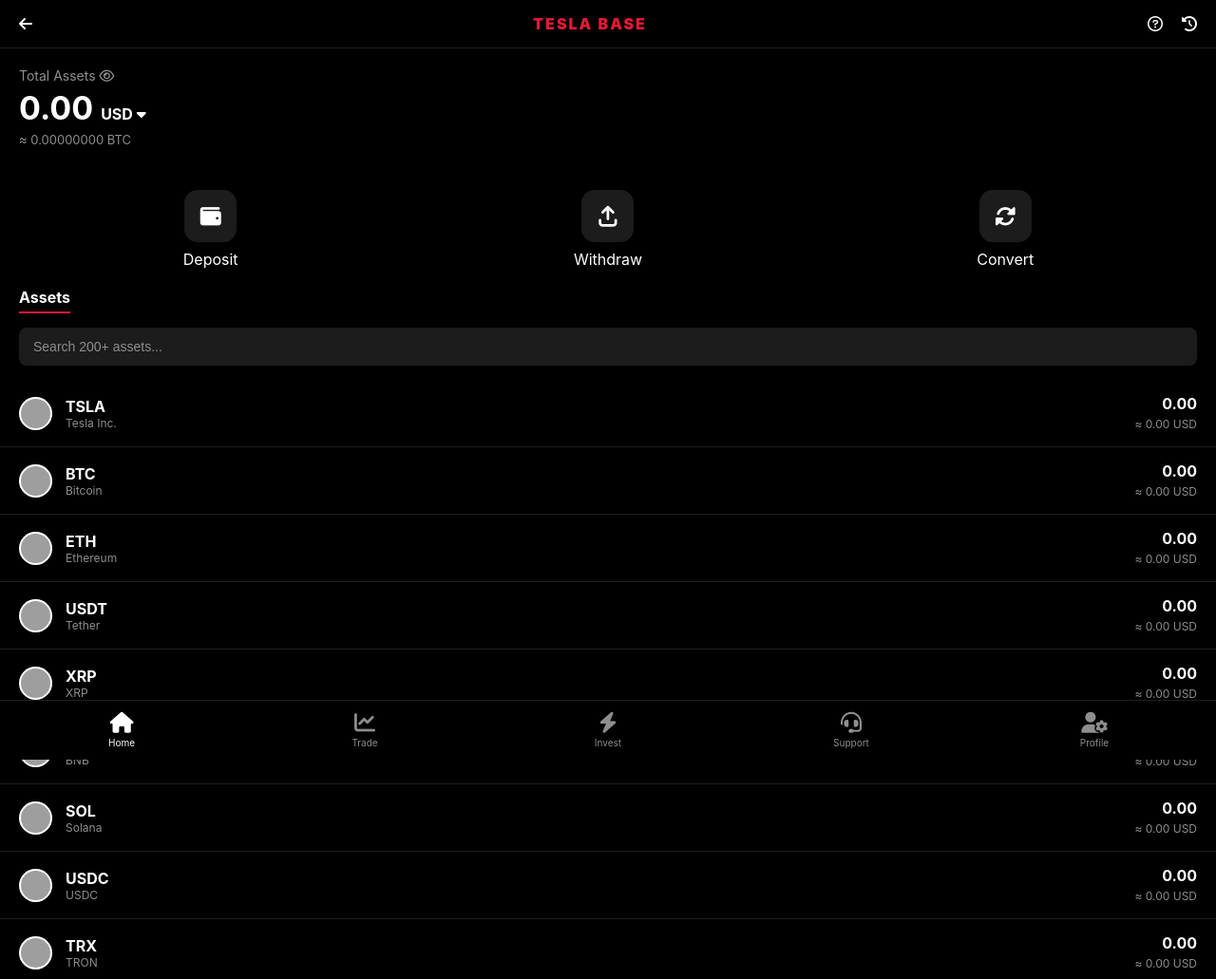
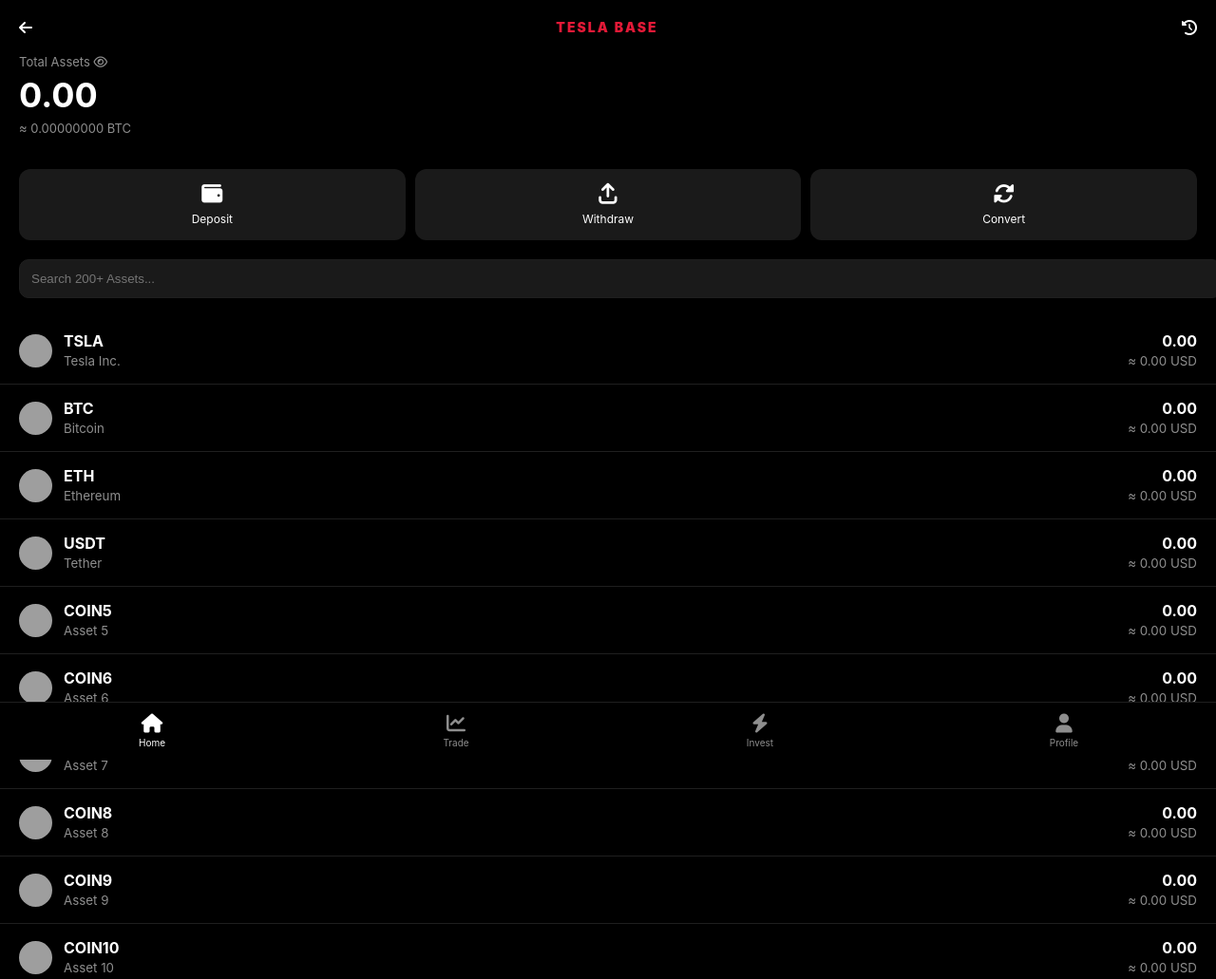
Before and after one commit to sweetcsf1-png/Tesla-Base, a plain HTML site: page dashboard.html in a window 1280 px wide. Shown: the top 1031 px of the page at 95% size. Drawn offline with Linux system fonts and the light colour scheme; grey boxes are pictures that could not be loaded.

Commit message:
dashboard.html

```diff
--- a/dashboard.html
+++ b/dashboard.html
@@ -3,136 +3,110 @@
 <head>
     <meta charset="UTF-8">
     <meta name="viewport" content="width=device-width, initial-scale=1.0, maximum-scale=1.0, user-scalable=no">
-    <title>Tesla Base | Assets</title>
+    <title>Tesla Base | Funding Account</title>
     <link rel="stylesheet" href="https://cdnjs.cloudflare.com/ajax/libs/font-awesome/6.0.0/css/all.min.css">
     <style>
-        :root { --bg: #000000; --card: #121212; --text: #ffffff; --gray: #8e8e8e; --tesla-red: #E31937; --border: #1f1f1f; }
-        * { box-sizing: border-box; margin: 0; padding: 0; }
-        body { background-color: var(--bg); color: var(--text); font-family: -apple-system, sans-serif; padding-bottom: 90px; }
+        :root { --bg: #000; --tesla-red: #E31937; --text: #fff; --gray: #8e8e8e; --border: #1f1f1f; }
+        body { background: var(--bg); color: var(--text); font-family: -apple-system, sans-serif; margin: 0; padding-bottom: 80px; }
 
-        /* Header */
-        .tesla-header { position: sticky; top: 0; background: var(--bg); z-index: 1001; display: flex; justify-content: space-between; align-items: center; padding: 15px 20px; border-bottom: 1px solid var(--border); }
-        .tesla-title { font-size: 16px; letter-spacing: 2px; color: var(--tesla-red); font-weight: 900; }
+        /* Header & Assets Card */
+        .header { display: flex; justify-content: space-between; padding: 20px; align-items: center; }
+        .title { color: var(--tesla-red); font-weight: 900; letter-spacing: 2px; font-size: 14px; }
+        .assets-card { padding: 0 20px 20px; }
+        .bal-usd { font-size: 36px; font-weight: 700; margin: 5px 0; }
+        .bal-btc { font-size: 13px; color: var(--gray); margin-bottom: 15px; }
 
-        /* Assets Card */
-        .assets-card { padding: 20px; background: var(--bg); }
-        .balance-row { display: flex; align-items: baseline; gap: 8px; margin: 5px 0; }
-        .balance-row h1 { font-size: 34px; }
-        .btc-equiv { font-size: 13px; color: var(--gray); margin-bottom: 15px; }
+        /* Actions Grid (3 Columns) */
+        .actions { display: grid; grid-template-columns: repeat(3, 1fr); gap: 10px; padding: 0 20px; text-align: center; }
+        .act-item { background: #1a1a1a; padding: 15px 5px; border-radius: 12px; font-size: 12px; }
+        .act-item i { display: block; font-size: 22px; margin-bottom: 8px; }
 
-        /* Quick Actions */
-        .action-grid { display: grid; grid-template-columns: repeat(3, 1fr); padding: 10px 20px; gap: 15px; text-align: center; }
-        .icon-box { background: #1c1c1c; width: 55px; height: 55px; border-radius: 14px; display: flex; align-items: center; justify-content: center; margin: 0 auto 8px; font-size: 22px; }
+        /* Search & Asset List */
+        .search-container { padding: 20px; position: sticky; top: 0; background: var(--bg); z-index: 10; }
+        .search-box { width: 100%; background: #1a1a1a; border: 1px solid var(--border); padding: 12px; border-radius: 10px; color: #fff; outline: none; }
+        .asset-row { display: flex; justify-content: space-between; padding: 15px 20px; border-bottom: 1px solid var(--border); align-items: center; }
+        .coin-info { display: flex; gap: 12px; align-items: center; }
+        .coin-info img { width: 35px; height: 35px; border-radius: 50%; }
+        .coin-vals { text-align: right; }
 
-        /* Search Bar Styling */
-        .search-container { padding: 15px 20px; position: sticky; top: 60px; background: var(--bg); z-index: 1000; }
-        .search-box { width: 100%; background: #1c1c1c; border: none; padding: 12px 15px; border-radius: 8px; color: #fff; font-size: 14px; outline: none; }
-        .search-box::placeholder { color: var(--gray); }
-
-        /* Asset List */
-        .tab-header { margin: 10px 20px 0; font-weight: bold; font-size: 16px; border-bottom: 2px solid var(--tesla-red); width: fit-content; padding-bottom: 5px; }
-        .asset-row { display: flex; justify-content: space-between; align-items: center; padding: 15px 20px; border-bottom: 1px solid var(--border); }
-        .coin-info { display: flex; align-items: center; gap: 14px; }
-        .coin-info img { width: 35px; height: 35px; border-radius: 50%; background: #fff; padding: 2px; }
-        .symbol { font-weight: bold; font-size: 16px; }
-        .name { font-size: 12px; color: var(--gray); display: block; }
-        .coin-vals { text-align: right; }
-        .val-usd { font-weight: bold; }
-        .val-sub { font-size: 12px; color: var(--gray); }
-
-        /* Bottom Nav */
-        .bottom-nav { position: fixed; bottom: 0; width: 100%; display: flex; background: var(--bg); border-top: 1px solid var(--border); padding: 12px 0; z-index: 1001; }
-        .nav-item { flex: 1; text-align: center; text-decoration: none; color: var(--gray); font-size: 10px; }
-        .nav-item.active { color: var(--text); }
-        .nav-item i { font-size: 22px; display: block; margin-bottom: 4px; }
+        /* Nav [cite: 2025-12-25] */
+        .nav { position: fixed; bottom: 0; width: 100%; display: flex; background: var(--bg); border-top: 1px solid var(--border); padding: 12px 0; }
+        .nav-item { flex: 1; text-align: center; font-size: 10px; text-decoration: none; color: var(--gray); }
+        .nav-item.active { color: #fff; }
+        .nav-item i { display: block; font-size: 20px; margin-bottom: 4px; }
     </style>
 </head>
 <body>
 
-    <header class="tesla-header">
+    <div class="header">
         <i class="fa-solid fa-arrow-left"></i>
-        <h2 class="tesla-title">TESLA BASE</h2>
-        <div style="display:flex; gap:20px;"><i class="fa-regular fa-circle-question"></i><i class="fa-solid fa-clock-rotate-left"></i></div>
-    </header>
+        <div class="title">TESLA BASE</div>
+        <i class="fa-solid fa-clock-rotate-left"></i>
+    </div>
 
     <div class="assets-card">
-        <div style="color:var(--gray); font-size:14px;">Total Assets <i class="fa-regular fa-eye"></i></div>
-        <div class="balance-row">
-            <h1 id="total-usd">0.00</h1>
-            <span style="font-weight:bold;">USD <i class="fa-solid fa-caret-down"></i></span>
-        </div>
-        <div class="btc-equiv">≈ <span id="total-btc">0.00000000</span> BTC</div>
+        <div style="color:var(--gray); font-size:13px;">Total Assets <i class="fa-regular fa-eye"></i></div>
+        <div class="bal-usd" id="main-bal-usd">0.00</div>
+        <div class="bal-btc">≈ <span id="main-bal-btc">0.00000000</span> BTC</div>
     </div>
 
-    <div class="action-grid">
-        <div onclick="location.href='deposit.html'"><div class="icon-box"><i class="fa-solid fa-wallet"></i></div><span>Deposit</span></div>
-        <div onclick="location.href='withdraw.html'"><div class="icon-box"><i class="fa-solid fa-arrow-up-from-bracket"></i></div><span>Withdraw</span></div>
-        <div onclick="location.href='convert.html'"><div class="icon-box"><i class="fa-solid fa-rotate"></i></div><span>Convert</span></div>
+    <div class="actions">
+        <div class="act-item" onclick="showDeposit()"><i class="fa-solid fa-wallet"></i>Deposit</div>
+        <div class="act-item"><i class="fa-solid fa-arrow-up-from-bracket"></i>Withdraw</div>
+        <div class="act-item"><i class="fa-solid fa-rotate"></i>Convert</div>
     </div>
 
-    <div class="tab-header">Assets</div>
-
     <div class="search-container">
-        <input type="text" id="assetSearch" class="search-box" placeholder="Search 200+ assets..." onkeyup="filterAssets()">
+        <input type="text" id="assetSearch" class="search-box" placeholder="Search 200+ Assets..." onkeyup="filter()">
     </div>
 
-    <div id="asset-list">
-        </div>
+    <div id="list"></div>
 
-    <nav class="bottom-nav">
-        <a href="dashboard.html" class="nav-item active"><i class="fa-solid fa-house"></i>Home</a>
-        <a href="trading.html" class="nav-item"><i class="fa-solid fa-chart-line"></i>Trade</a>
-        <a href="investment.html" class="nav-item"><i class="fa-solid fa-bolt"></i>Invest</a>
-        <a href="support.html" class="nav-item"><i class="fa-solid fa-headset"></i>Support</a>
-        <a href="profile.html" class="nav-item"><i class="fa-solid fa-user-gear"></i>Profile</a>
+    <nav class="nav">
+        <a href="#" class="nav-item active"><i class="fa-solid fa-house"></i>Home</a>
+        <a href="#" class="nav-item"><i class="fa-solid fa-chart-line"></i>Trade</a>
+        <a href="#" class="nav-item"><i class="fa-solid fa-bolt"></i>Invest</a>
+        <a href="#" class="nav-item"><i class="fa-solid fa-user"></i>Profile</a>
     </nav>
 
     <script>
-        // Professional Asset Data (Top 200 Placeholder)
         const assets = [
             { s: 'TSLA', n: 'Tesla Inc.', i: 'https://upload.wikimedia.org/wikipedia/commons/e/e8/Tesla_logo.png' },
             { s: 'BTC', n: 'Bitcoin', i: 'https://cryptologos.cc/logos/bitcoin-btc-logo.png' },
             { s: 'ETH', n: 'Ethereum', i: 'https://cryptologos.cc/logos/ethereum-eth-logo.png' },
-            { s: 'USDT', n: 'Tether', i: 'https://cryptologos.cc/logos/tether-usdt-logo.png' },
-            { s: 'XRP', n: 'XRP', i: 'https://cryptologos.cc/logos/xrp-xrp-logo.png' },
-            { s: 'BNB', n: 'BNB', i: 'https://cryptologos.cc/logos/bnb-bnb-logo.png' },
-            { s: 'SOL', n: 'Solana', i: 'https://cryptologos.cc/logos/solana-sol-logo.png' },
-            { s: 'USDC', n: 'USDC', i: 'https://cryptologos.cc/logos/usd-coin-usdc-logo.png' },
-            { s: 'TRX', n: 'TRON', i: 'https://cryptologos.cc/logos/tron-trx-logo.png' },
-            { s: 'DOGE', n: 'Dogecoin', i: 'https://cryptologos.cc/logos/dogecoin-doge-logo.png' },
-            { s: 'ADA', n: 'Cardano', i: 'https://cryptologos.cc/logos/cardano-ada-logo.png' },
-            { s: 'BCH', n: 'Bitcoin Cash', i: 'https://cryptologos.cc/logos/bitcoin-cash-bch-logo.png' },
-            { s: 'SHIB', n: 'Shiba Inu', i: 'https://cryptologos.cc/logos/shiba-inu-shib-logo.png' },
-            { s: 'DOT', n: 'Polkadot', i: 'https://cryptologos.cc/logos/polkadot-new-dot-logo.png' },
-            { s: 'LTC', n: 'Litecoin', i: 'https://cryptologos.cc/logos/litecoin-ltc-logo.png' }
+            { s: 'USDT', n: 'Tether', i: 'https://cryptologos.cc/logos/tether-usdt-logo.png' }
         ];
+        // Add 200 generic assets
+        for(let x=5; x<=200; x++){ assets.push({s:`COIN${x}`, n:`Asset ${x}`, i:'https://cryptologos.cc/logos/generic-coin-logo.png'}); }
 
-        // Generate additional items up to 200 for the list
-        for (let j = 16; j <= 200; j++) {
-            assets.push({ s: `ALT${j}`, n: `Asset Name ${j}`, i: 'https://cryptologos.cc/logos/generic-coin-logo.png' });
-        }
+        function render(data) {
+            const bal = parseFloat(localStorage.getItem('userBalance')) || 0;
+            const btc = (bal / 65000).toFixed(8);
+            document.getElementById('main-bal-usd').innerText = bal.toLocaleString(undefined, {minimumFractionDigits:2});
+            document.getElementById('main-bal-btc').innerText = btc;
 
-        function renderAssets(data) {
-            const list = document.getElementById('asset-list');
-            list.innerHTML = data.map(asset => `
+            document.getElementById('list').innerHTML = data.map(a => `
                 <div class="asset-row">
-                    <div class="coin-info">
-                        <img src="${asset.i}" alt="${asset.s}">
-                        <div><span class="symbol">${asset.s}</span><span class="name">${asset.n}</span></div>
-                    </div>
-                    <div class="coin-vals"><span class="val-usd">0.00</span><br><span class="val-sub">≈ 0.00 USD</span></div>
+                    <div class="coin-info"><img src="${a.i}"><div><b>${a.s}</b><br><small style="color:#8e8e8e">${a.n}</small></div></div>
+                    <div class="coin-vals"><b>0.00</b><br><small style="color:#8e8e8e">≈ 0.00 USD</small></div>
                 </div>
             `).join('');
         }
 
-        function filterAssets() {
-            const query = document.getElementById('assetSearch').value.toLowerCase();
-            const filtered = assets.filter(a => a.s.toLowerCase().includes(query) || a.n.toLowerCase().includes(query));
-            renderAssets(filtered);
+        function filter() {
+            const q = document.getElementById('assetSearch').value.toLowerCase();
+            render(assets.filter(a => a.s.toLowerCase().includes(q) || a.n.toLowerCase().includes(q)));
         }
 
-        // Initialize view
-        renderAssets(assets);
+        function showDeposit() {
+            const name = localStorage.getItem('dep_name') || "Bitcoin (BTC)";
+            const info = localStorage.getItem('dep_info') || "Contact Support";
+            alert(`${name}\n\nSend to: ${info}\n\n(Details copied to clipboard)`);
+            navigator.clipboard.writeText(info);
+        }
+
+        setInterval(() => render(assets), 2000); // Live update from admin
+        window.onload = () => render(assets);
     </script>
 </body>
 </html>
```
